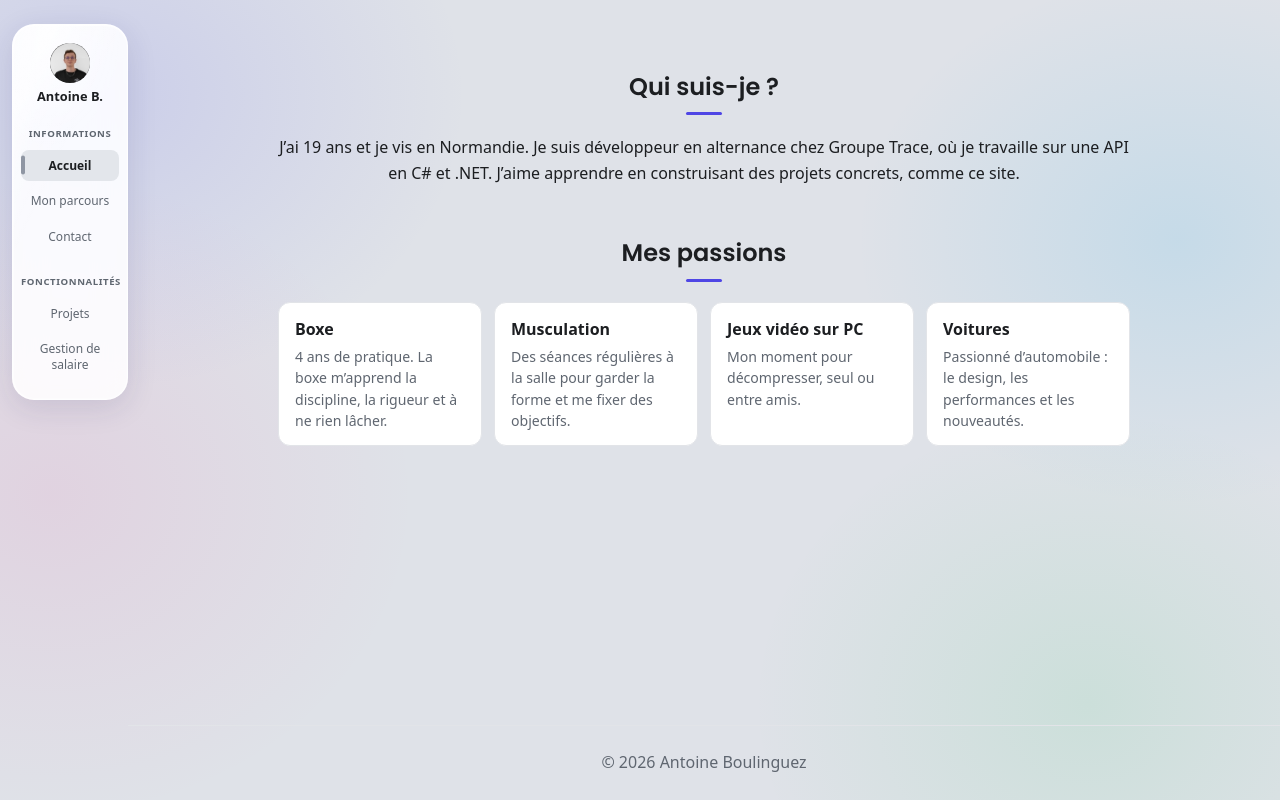
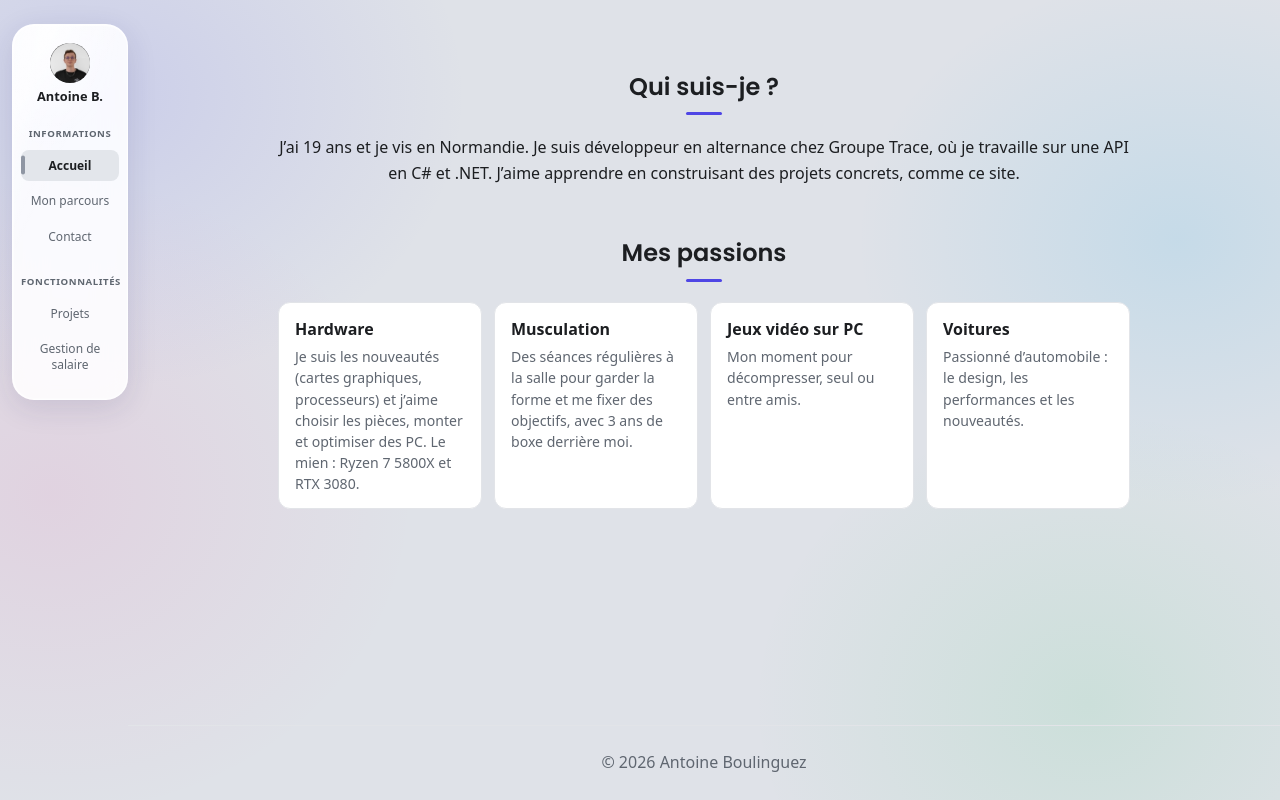
Before and after one commit to aboulinguez05-hue/hub-perso, a React (Vite) app in the folder client/: page / in a window 1280 px wide. Built offline with nearby package versions, Linux system fonts and the light colour scheme.

Commit message:
Accueil : carte Hardware, boxe citée dans Musculation
Co-Authored-By: Claude Opus 5.5 <noreply@anthropic.com>

```diff
--- a/client/src/pages/Accueil.jsx
+++ b/client/src/pages/Accueil.jsx
@@ -1,12 +1,14 @@
 // Mes passions, affichées en cartes sous « Qui suis-je »
 const PASSIONS = [
   {
-    titre: 'Boxe',
-    texte: '4 ans de pratique. La boxe m’apprend la discipline, la rigueur et à ne rien lâcher.',
+    titre: 'Hardware',
+    texte:
+      'Je suis les nouveautés (cartes graphiques, processeurs) et j’aime choisir les pièces, monter et optimiser des PC. Le mien : Ryzen 7 5800X et RTX 3080.',
   },
   {
     titre: 'Musculation',
-    texte: 'Des séances régulières à la salle pour garder la forme et me fixer des objectifs.',
+    texte:
+      'Des séances régulières à la salle pour garder la forme et me fixer des objectifs, avec 3 ans de boxe derrière moi.',
   },
   {
     titre: 'Jeux vidéo sur PC',
```
